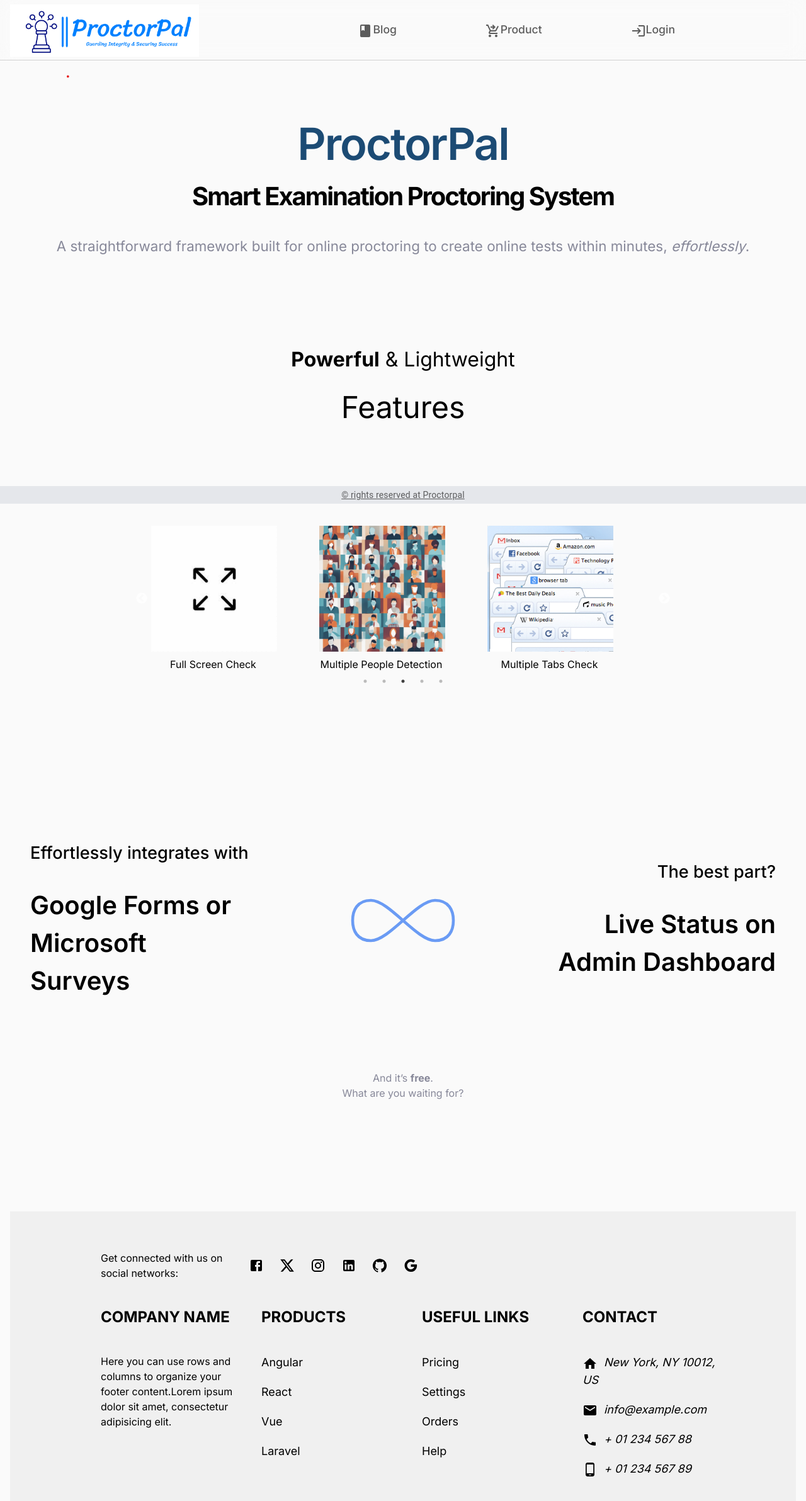
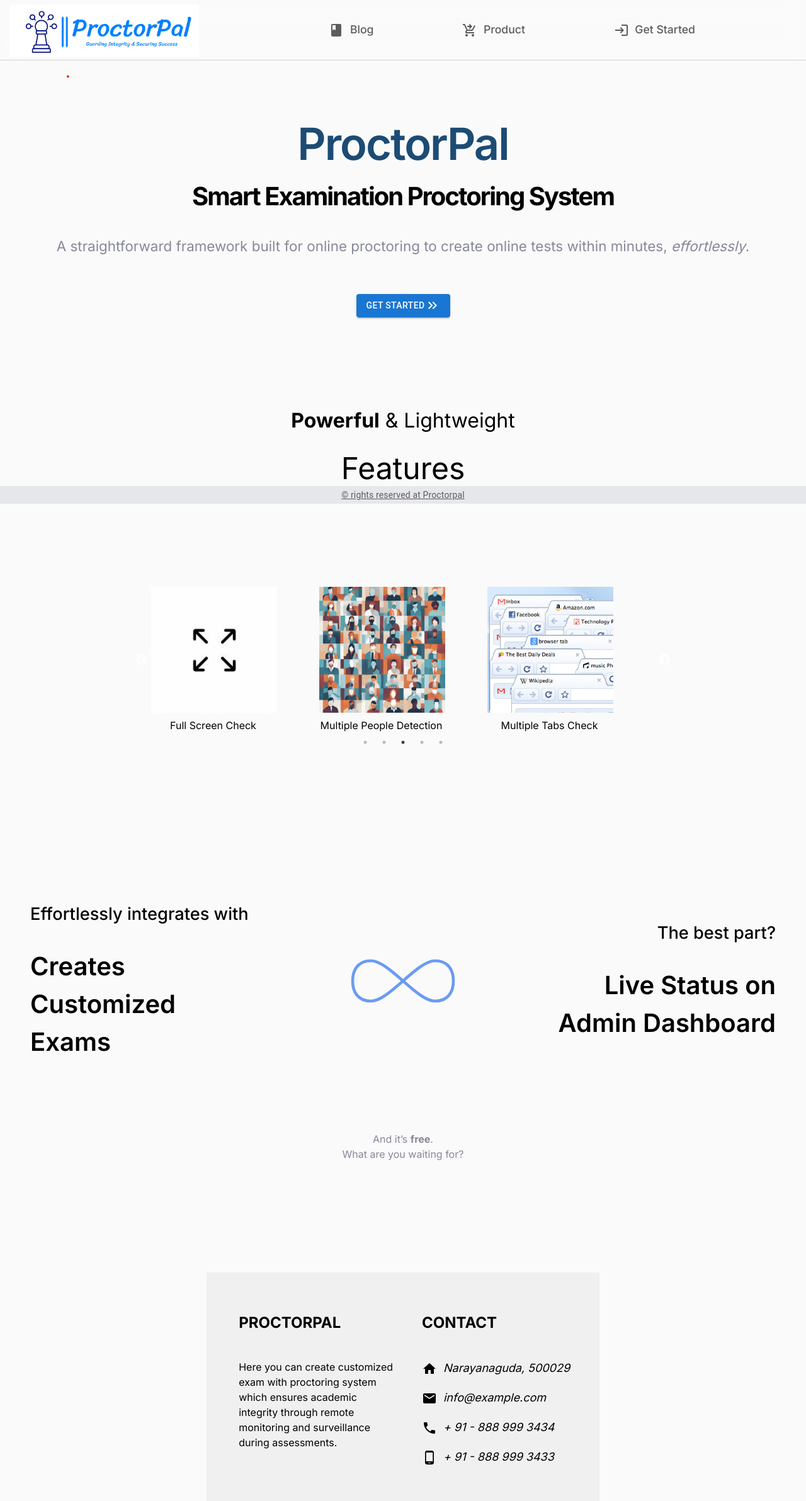
Before and after one commit to shreyasri258/Integrated-Client, a React (Vite) app: page / in a window 1280 px wide. Shown: the top 2384 px of the page at 63% size. Built offline with nearby package versions, Linux system fonts and the light colour scheme.

Commit message:
Landing Page edit

```diff
--- a/src/components/LandingFooter/Footer.jsx
+++ b/src/components/LandingFooter/Footer.jsx
@@ -11,70 +11,20 @@ import HomeIcon from '@mui/icons-material/Home';
 import EmailIcon from '@mui/icons-material/Email';
 import PhoneIcon from '@mui/icons-material/Phone';
 import PhoneAndroidIcon from '@mui/icons-material/PhoneAndroid';
-import FacebookIcon from '@mui/icons-material/Facebook';
-import XIcon from '@mui/icons-material/X';
-import InstagramIcon from '@mui/icons-material/Instagram';
-import LinkedInIcon from '@mui/icons-material/LinkedIn';
-import GitHubIcon from '@mui/icons-material/GitHub';
-import GoogleIcon from '@mui/icons-material/Google';
-
 
 const Footer = () => {
     return (
         <Box>
 
-            <FooterContainer>
-                <Row style={{ alignItems: "center" }}>
-                    <Column>
-                        <span style={{  marginBottom:"40px" }}>Get connected with us on social networks:</span>
-                    </Column>
-                    <Row style={{ display: "flex", alignItems: "center",marginBottom:"40px" }}>
-                        <FacebookIcon style={{ marginRight: "5px" }} />
-                        <XIcon style={{ marginRight: "5px" }} />
-                        <InstagramIcon style={{ marginRight: "5px" }} />
-                        <LinkedInIcon style={{ marginRight: "5px" }} />
-                        <GitHubIcon style={{ marginRight: "5px" }} />
-                        <GoogleIcon style={{ marginRight: "5px" }} />
-                    </Row>
 
-                </Row>
-            </FooterContainer>
             <FooterContainer>
                 <Row>
                     <Column>
-                        <Heading>COMPANY NAME</Heading>
-                        <p>Here you can use rows and columns to organize your footer content.Lorem ipsum dolor sit amet, consectetur adipisicing elit.</p>
+                        <Heading>PROCTORPAL</Heading>
+                        <p>Here you can create customized exam with proctoring system which ensures academic integrity through remote monitoring and surveillance during assessments. </p>
                     </Column>
-                    <Column>
-                        <Heading>PRODUCTS</Heading>
-                        <FooterLink href="#">
-                            Angular
-                        </FooterLink>
-                        <FooterLink href="#">
-                            React
-                        </FooterLink>
-                        <FooterLink href="#">
-                            Vue
-                        </FooterLink>
-                        <FooterLink href="#">
-                            Laravel
-                        </FooterLink>
-                    </Column>
-                    <Column>
-                        <Heading>USEFUL LINKS</Heading>
-                        <FooterLink href="#">
-                            Pricing
-                        </FooterLink>
-                        <FooterLink href="#">
-                            Settings
-                        </FooterLink>
-                        <FooterLink href="#">
-                            Orders
-                        </FooterLink>
-                        <FooterLink href="#">
-                            Help
-                        </FooterLink>
-                    </Column>
+
+
                     <Column>
                         <Heading>CONTACT</Heading>
 
@@ -87,7 +37,7 @@ const Footer = () => {
                                     }}
                                 >
 
-                                    New York, NY 10012, US
+                                    Narayanaguda, 500029
                                 </span>
                             </i>
                         </FooterLink>
@@ -111,7 +61,7 @@ const Footer = () => {
                                         marginLeft: "10px",
                                     }}
                                 >
-                                    + 01 234 567 88
+                                    + 91 - 888 999 3434
                                 </span>
                             </i>
                         </FooterLink>
@@ -123,7 +73,7 @@ const Footer = () => {
                                         marginLeft: "10px",
                                     }}
                                 >
-                                    + 01 234 567 89
+                                   + 91 - 888 999 3433
                                 </span>
                             </i>
                         </FooterLink>
--- a/src/components/LandingFooter/FooterStyles.js
+++ b/src/components/LandingFooter/FooterStyles.js
@@ -4,8 +4,11 @@ export const Box = styled.div`
     padding: 5% 2.5%;
     background: #f0f0f0; /* Change background color to light color */
     bottom: 0;
-    width: 100%;
-
+    width: 50%;
+    display: flex;
+    justify-content: center;
+    align-items: center;
+    margin: auto;
     @media (max-width: 1000px) {
         // padding: 70px 30px;
     }
--- a/src/components/navbar/Navbar.jsx
+++ b/src/components/navbar/Navbar.jsx
@@ -10,16 +10,16 @@ import BookIcon from '@mui/icons-material/Book';
 const NavLinks = () => (
 	<React.Fragment>
 		<p>
-			<a href="/"><BookIcon />Blog
+			<a href="/" className="nav-link"><BookIcon />Blog
 			</a>
 		</p>
 		<p>
-			<a href="/"><ShoppingCartCheckoutIcon />Product
+			<a href="/" className="nav-link"><ShoppingCartCheckoutIcon />Product
 			</a>
 
 		</p>
 		<p>
-		<Link to="/role-selection"><LoginIcon />Login </Link>
+		<Link to="/role-selection" className="nav-link"><LoginIcon />Get Started </Link>
 		</p>
 
 
--- a/src/components/navbar/navbar.css
+++ b/src/components/navbar/navbar.css
@@ -18,7 +18,15 @@
 	display: flex;
 	font-weight: 500;
 	font-size: 1.1rem;
-	margin: 0 12rem;
+	margin: 0 10rem;
+}
+
+.landing-navbar .landing-navbar-links .nav-link {
+	color: var(--color-navlinks);
+	transition: 0.2s all ease;
+	display: flex; /* Added to ensure icon and text are on the same line */
+	align-items: center; /* Added to vertically center icon and text */
+	gap: 0.6rem; /* Adjust the space between icon and text */
 }
 
 .landing-navbar .landing-navbar-links p {
--- a/src/landing/Landing.jsx
+++ b/src/landing/Landing.jsx
@@ -11,9 +11,12 @@ import infinite from "../assets/infinite.svg";
 import Slider from "react-slick";
 import "slick-carousel/slick/slick.css";
 import "slick-carousel/slick/slick-theme.css";
-
+import Button from "@mui/material/Button";
+import KeyboardDoubleArrowRightIcon from '@mui/icons-material/KeyboardDoubleArrowRight';
+import { useNavigate } from "react-router-dom";
 
 const Landing = () => {
+  const navigate = useNavigate();
   const settings = {
     dots: true,
     infinite: true,
@@ -33,6 +36,9 @@ const Landing = () => {
     ],
   };
 
+  const handleClick=()=>{
+    navigate("/role-selection");
+  }
   return (
     <React.Fragment>
       <Navbar />
@@ -49,6 +55,11 @@ const Landing = () => {
           <p className="desc">
             A straightforward framework built for online proctoring to create
             online tests within minutes, <i>effortlessly</i>.
+            <Button
+            variant="contained"
+            color="primary"
+            onClick={handleClick}
+            style={{marginTop:"60px"}}>Get Started<KeyboardDoubleArrowRightIcon /></Button>
           </p>
         </div>
 
@@ -61,19 +72,6 @@ const Landing = () => {
           </div>
 
           <div className="carousel-container">
-            {/* <Slider {...settings}>
-              {[
-                Devtool,
-                FaceVerification,
-                FullScreen,
-                MultipleFaces,
-                MultipleTabs,
-              ].map((image, index) => (
-                <div key={index} className="single-feature">
-                  <img src={image} alt={`Feature ${index}`} />
-                </div>
-              ))}
-            </Slider> */}
             <Slider {...settings}>
               {[
                 { image: Devtool, text: "Devtools Check" },
@@ -96,7 +94,7 @@ const Landing = () => {
             <div className="left-text">
               <h3 className="gradient-text">Effortlessly integrates with</h3>
               <h1 className="title-heading">
-                Google Forms or Microsoft Surveys
+                Creates Customized Exams
               </h1>
             </div>
             <div className="infinite">
```
